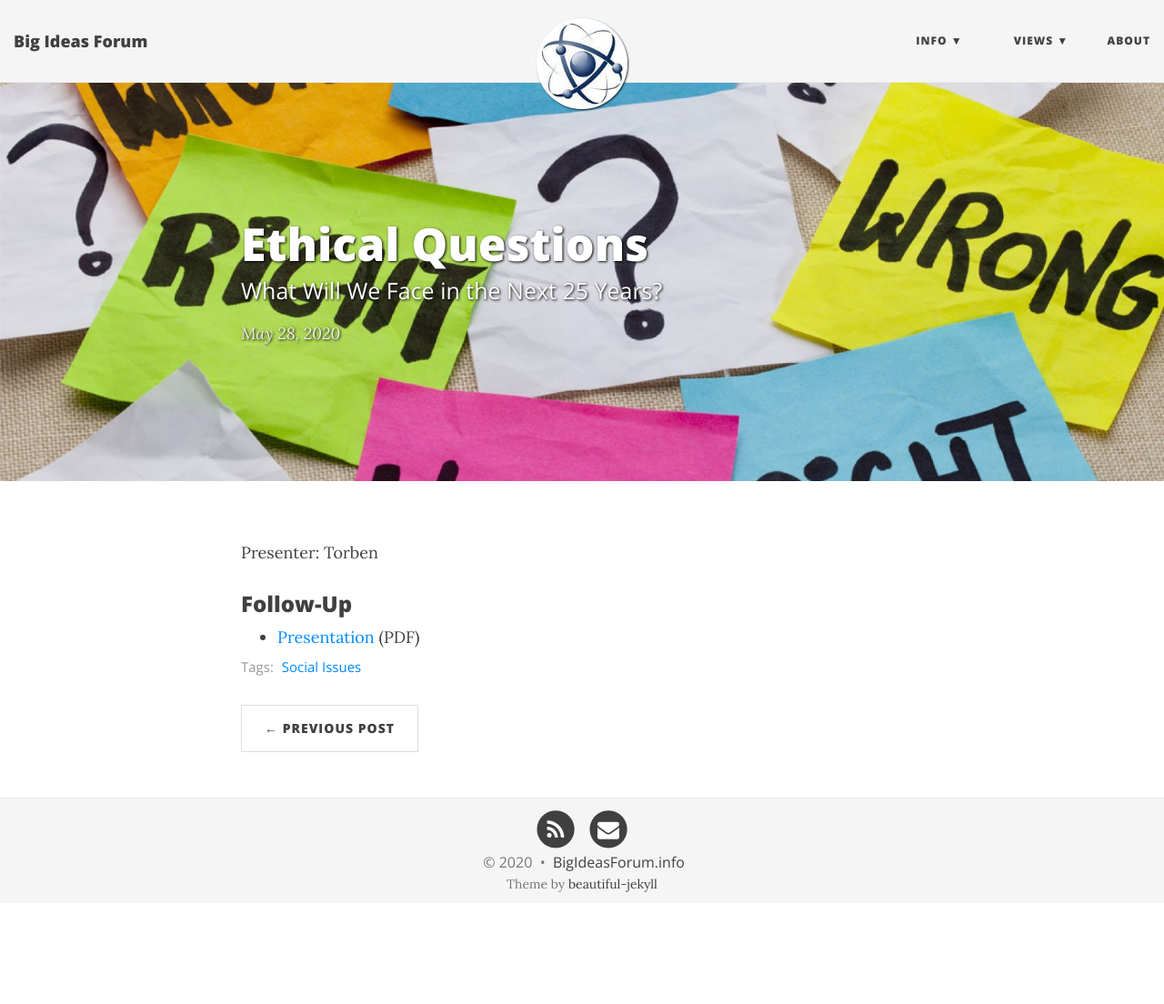
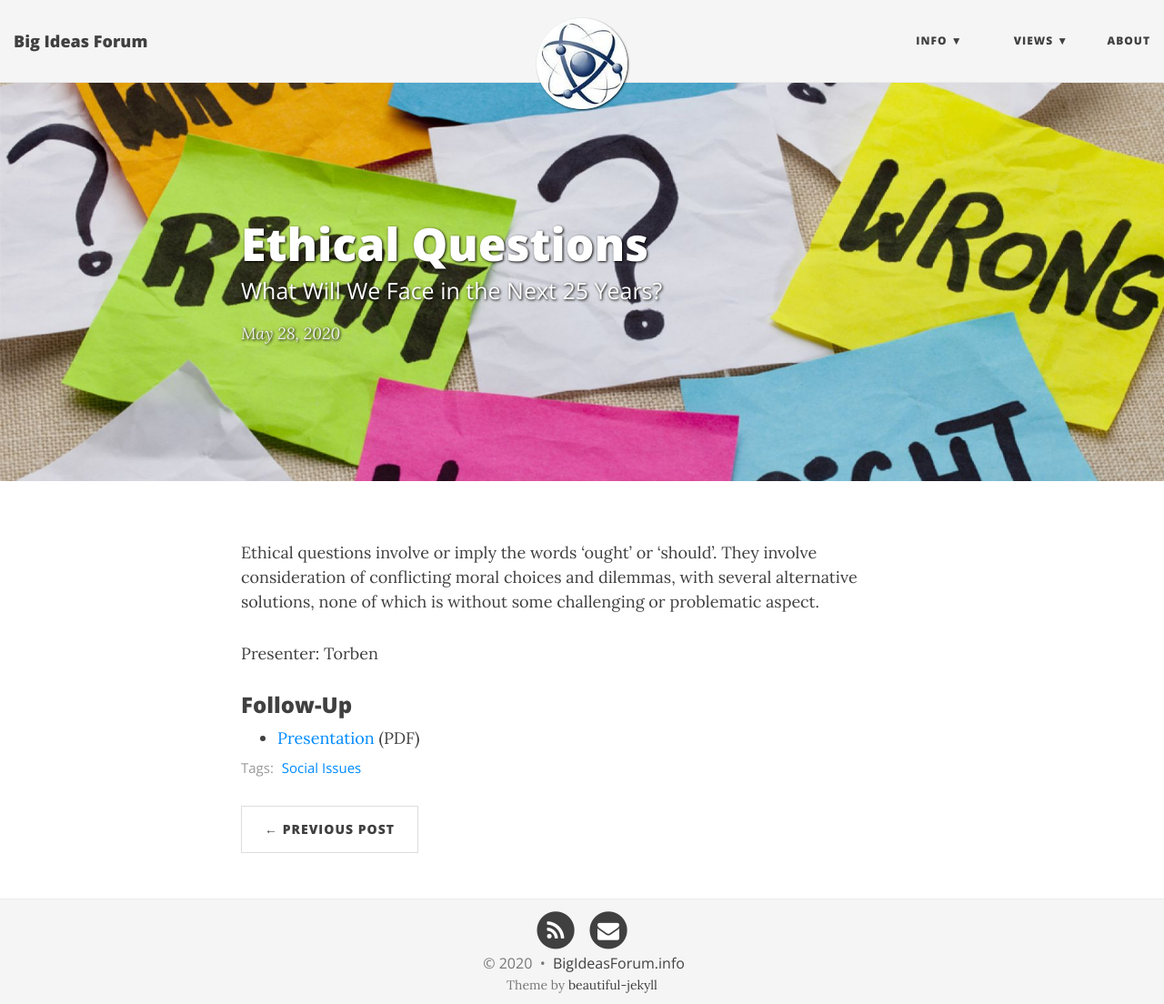
Before and after one commit to BigIdeasForum/bigideasforum.github.io, a Jekyll site: the page built from _posts/2020/2020-05-28-ethical-questions.md, in a window 1280 px wide and 1104 px high. Shown: the whole window at 91% size. Built offline with Jekyll 4.4.1, drawn with Linux system fonts in a browser that asks for light colours; nearby versions of some CDN libraries.

Commit message:
add synopsis paragraph

```diff
--- a/_posts/2020/2020-05-28-ethical-questions.md
+++ b/_posts/2020/2020-05-28-ethical-questions.md
@@ -8,6 +8,8 @@ tags: [Social Issues]
 bigimg: /img/right_wrong.jpg
 ---
 
+Ethical questions involve or imply the words 'ought' or 'should'. They involve consideration of conflicting moral choices and dilemmas, with several alternative solutions, none of which is without some challenging or problematic aspect.
+
 Presenter: Torben
 
 ### Follow-Up
```
